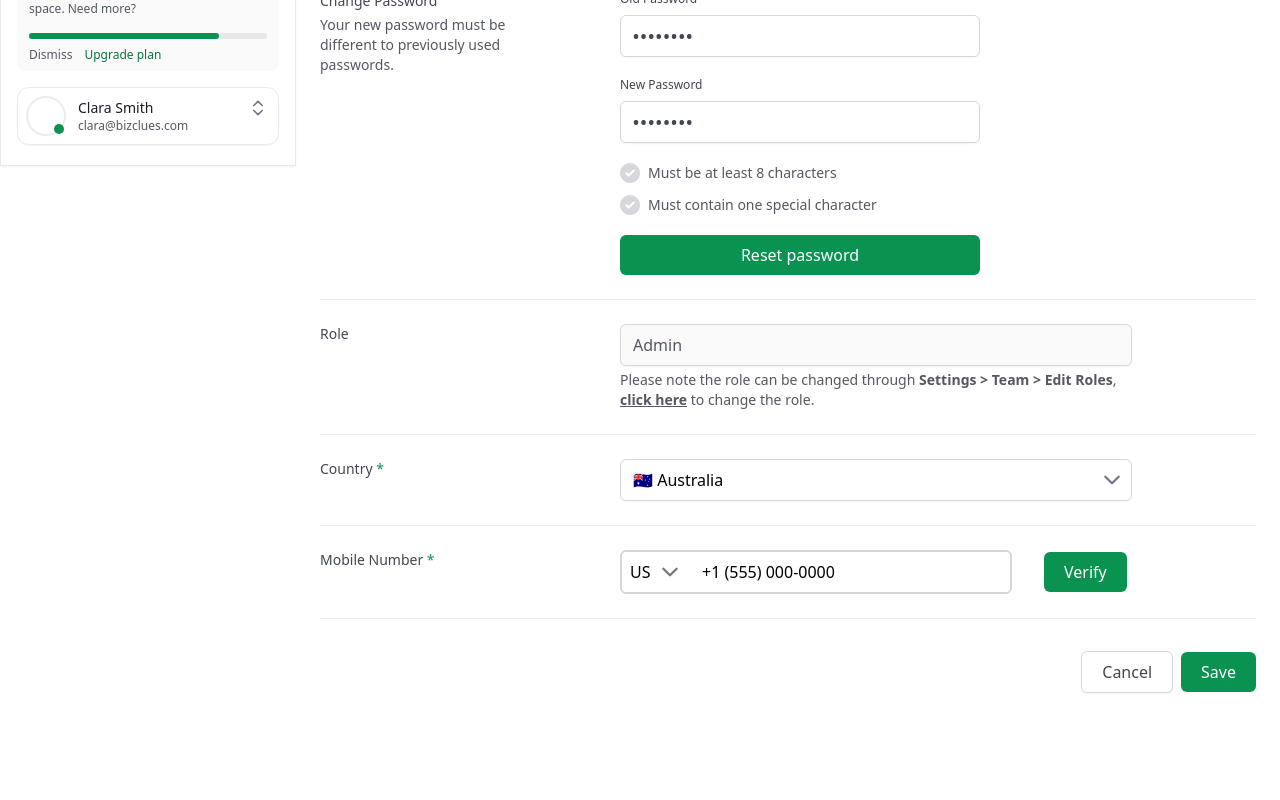
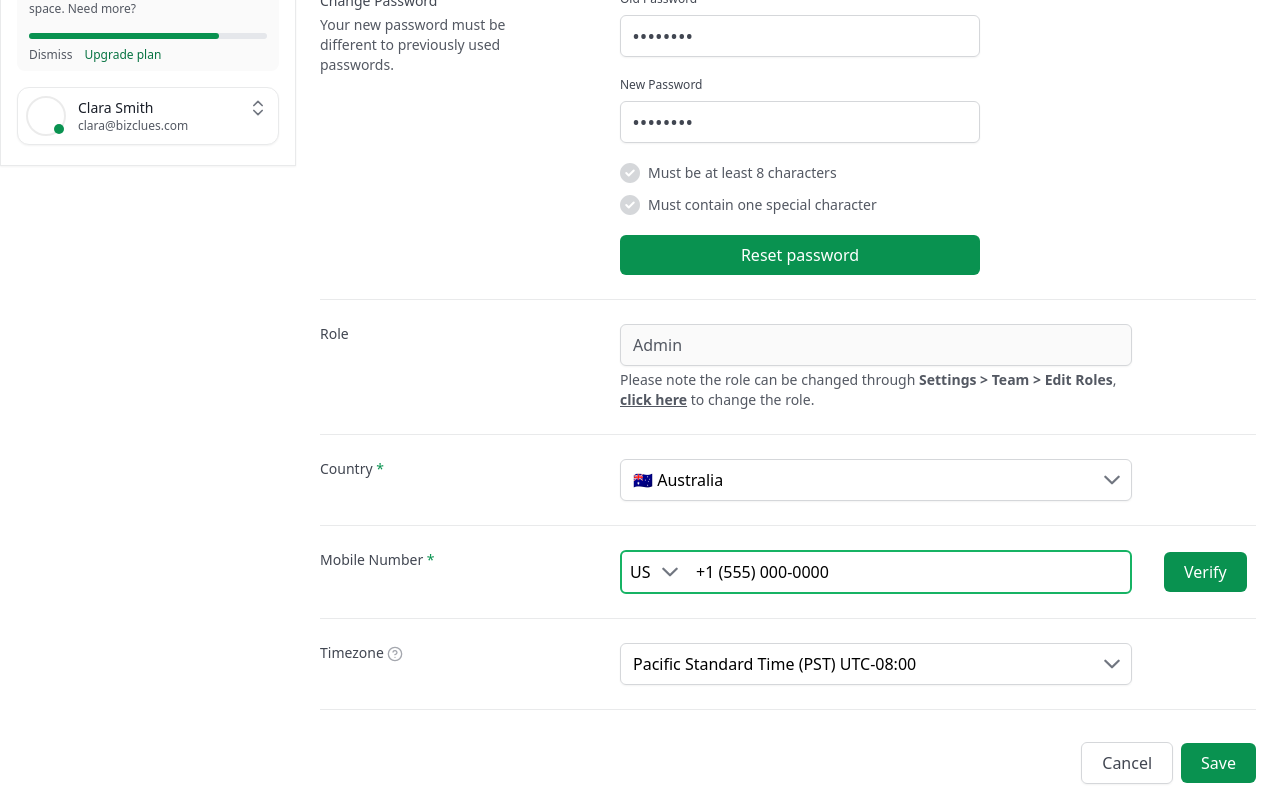
Before and after one commit to ashukumarverma/ui-replication-task, a React (Vite) app: page / in a window 1280 px wide. Shown: the part 634-1434 px from the top of the page. Before the commit the page ends 1343 px from the top, so only its background shows below. Built offline with nearby package versions, Linux system fonts and the light colour scheme.

Commit message:
timezone section complete

```diff
--- a/src/components/PersonalInfoForm.jsx
+++ b/src/components/PersonalInfoForm.jsx
@@ -97,6 +97,7 @@ const PersonalInfoForm = () => {
 
   const [password, setPassword] = useState("********");
   const [newPassword, setNewPassword] = useState("********");
+  const [timezonePopUp, setTimeZonePopUp] = useState(false);
 
   return (
     <form className={`bg-primary`}>
@@ -351,9 +352,9 @@ const PersonalInfoForm = () => {
         </label>
         <div className={`flex items-center gap-8 pt-1 xl:pt-0`}>
           <div
-            className={`flex border-2 rounded-md border-[#D5D7DA] focus-within:ring-2 focus-within:ring-[#16B364]`}
+            className={`xl:min-w-[480px] xl:max-w-[512px] xl:w-[512px] w-full flex border-2 rounded-md border-[#16B364] focus-within:ring-2 focus-within:ring-[#16B364]`}
           >
-            <div className={`relative`}>
+            <div className={`relative w-[62px]`}>
               <select
                 className={`px-2 py-2 rounded-md appearance-none focus:outline-none bg-white pr-4`}
               >
@@ -377,7 +378,7 @@ const PersonalInfoForm = () => {
             </div>
             <input
               type="text"
-              className={`xl:w-[320px] w-full px-3 py-2 focus:outline-none`}
+              className={`w-full px-3 py-2 focus:outline-none`}
               placeholder="+1 (555) 000-0000"
               defaultValue={"+1 (555) 000-0000"}
             />
@@ -390,6 +391,51 @@ const PersonalInfoForm = () => {
           </button>
         </div>
       </div>
+
+      {/* Timezone Selection */}
+      <div
+        className={`flex flex-col xl:flex-row mb-4 xl:mb-6 border-b border-[#E9EAEB] pb-4 xl:pb-6`}
+      >
+        <label
+          className={`xl:min-w-[300px] text-sm text-secondary-700 relative`}
+        >
+          Timezone{" "}
+          <div className="inline-block relative">
+            <img
+              src="/assets/question.svg"
+              alt="timezone info"
+              className="inline-block cursor-pointer"
+              onMouseEnter={() => setTimeZonePopUp(true)}
+              onMouseLeave={() => setTimeZonePopUp(false)}
+            />
+            {timezonePopUp && (
+              <div className="absolute -left-18 -top-13 bg-[#0A0D12] h-[52px] w-[174px] text-xs text-white z-10 text-center flex items-center justify-center rounded-lg">
+                Please enter your current timezone
+              </div>
+            )}
+          </div>
+        </label>
+        <div
+          className={`flex gap-4 pt-1 xl:pt-0 xl:min-w-[480px] xl:max-w-[512px] xl:w-[512px] relative`}
+        >
+          <select
+            className={`xl:w-[512px] w-full px-3 py-2 border-primary rounded-md focus:outline-none focus:ring-1 appearance-none`}
+            value={timezone}
+            onChange={(e) => setTimezone(e.target.value)}
+          >
+            {timezones.map((tz) => (
+              <option key={tz.value} value={tz.value}>
+                {tz.label}
+              </option>
+            ))}
+          </select>
+          <img
+            src="/assets/down.svg"
+            alt="dropdown arrow"
+            className="absolute right-3 top-1/2 transform -translate-y-1/2 pointer-events-none w-4 h-4"
+          />
+        </div>
+      </div>
     </form>
   );
 };
```
